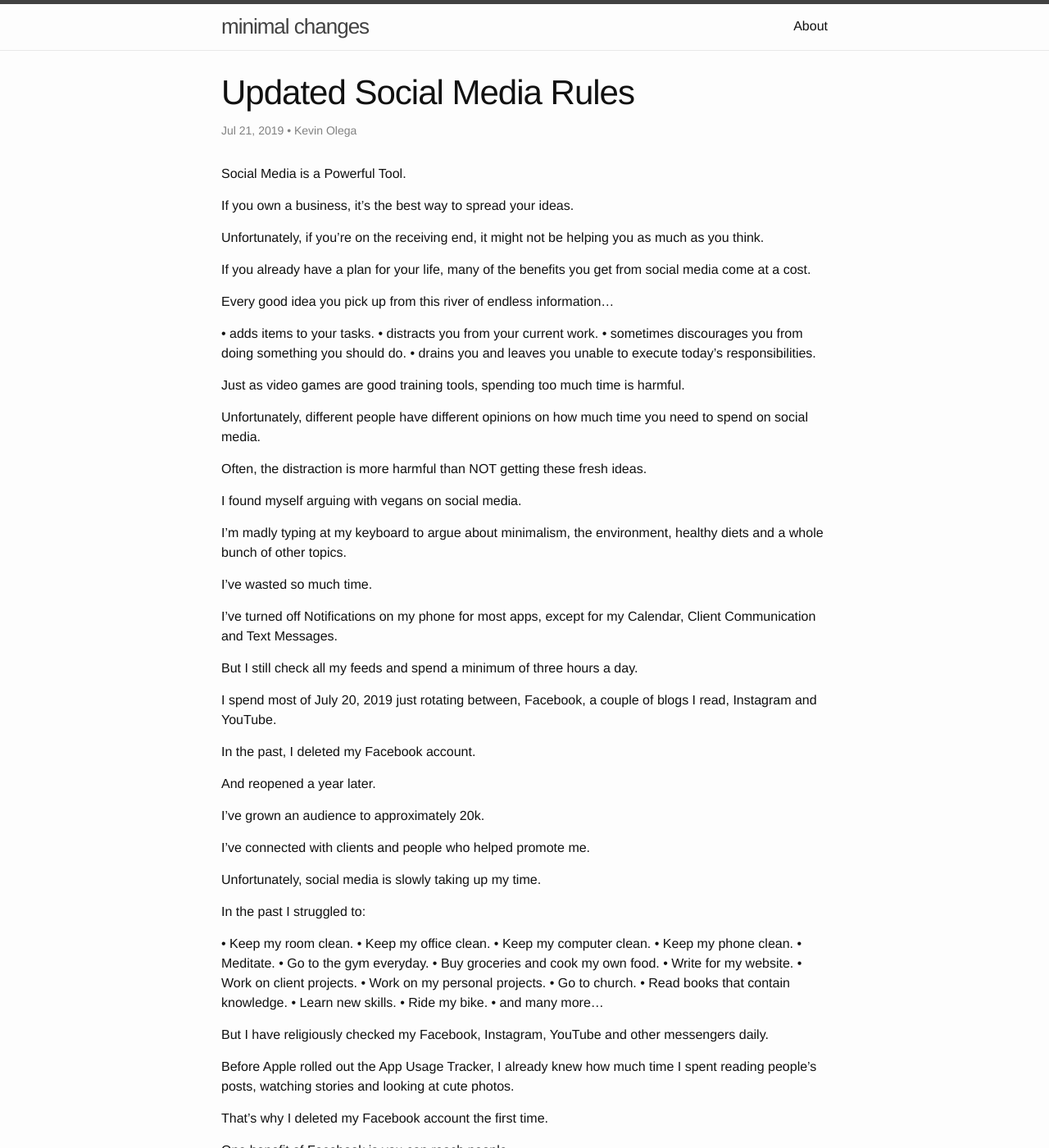
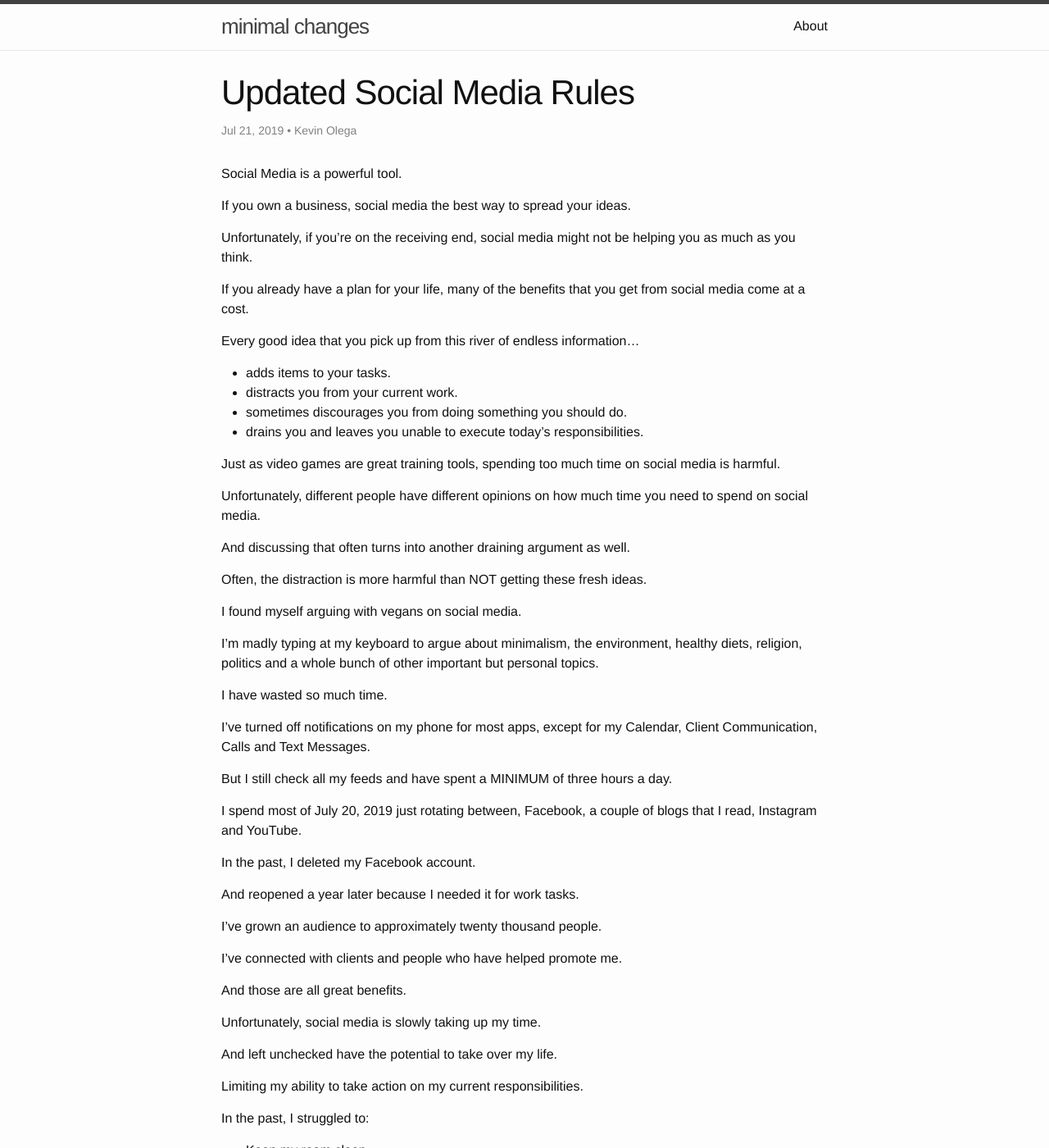
Before and after one commit to kevinolega/minimalchanges, a Jekyll site: the page built from _posts/2019-07-21-social-media.md, in a window 1280 px wide and 1400 px high. Shown: the whole window at 82% size. Built offline with Jekyll 4.4.1, drawn with Linux system fonts in a browser that asks for light colours; nearby versions of some CDN libraries; library files that are not in the unit come from our copies; some of the changed text lies outside the part shown.

Commit message:
Update 2019-07-21-social-media.md

```diff
--- a/_posts/2019-07-21-social-media.md
+++ b/_posts/2019-07-21-social-media.md
@@ -6,104 +6,115 @@ Tags: [ manual, blog ]
 permalink: /social-media/
 author: Kevin Olega
 ---
-Social Media is a Powerful Tool.
+Social Media is a powerful tool.
 
-If you own a business, it's the best way to spread your ideas.
+If you own a business, social media the best way to spread your ideas.
 
-Unfortunately, if you're on the receiving end, it might not be helping you as much as you think.
+Unfortunately, if you're on the receiving end, social media might not be helping you as much as you think.
 
-If you already have a plan for your life, many of the benefits you get from social media come at a cost.
+If you already have a plan for your life, many of the benefits that you get from social media come at a cost.
 
-Every good idea you pick up from this river of endless information...
+Every good idea that you pick up from this river of endless information...
 
-• adds items to your tasks.
-• distracts you from your current work.
-• sometimes discourages you from doing something you should do.
-• drains you and leaves you unable to execute today's responsibilities.
+- adds items to your tasks.
+- distracts you from your current work.
+- sometimes discourages you from doing something you should do.
+- drains you and leaves you unable to execute today's responsibilities.
 
-Just as video games are good training tools, spending too much time is harmful.
+Just as video games are great training tools, spending too much time on social media is harmful.
 
 Unfortunately, different people have different opinions on how much time you need to spend on social media.
+
+And discussing that often turns into another draining argument as well.
 
 Often, the distraction is more harmful than NOT getting these fresh ideas.
 
 I found myself arguing with vegans on social media.
 
-I'm madly typing at my keyboard to argue about minimalism, the environment, healthy diets and a whole bunch of other topics.
+I'm madly typing at my keyboard to argue about minimalism, the environment, healthy diets, religion, politics and a whole bunch of other important but personal topics.
 
-I've wasted so much time.
+I have wasted so much time.
 
-I've turned off Notifications on my phone for most apps, except for my Calendar, Client Communication and Text Messages.
+I've turned off notifications on my phone for most apps, except for my Calendar, Client Communication, Calls and Text Messages.
 
-But I still check all my feeds and spend a minimum of three hours a day.
+But I still check all my feeds and have spent a MINIMUM of three hours a day.
 
-I spend most of July 20, 2019 just rotating between, Facebook, a couple of blogs I read, Instagram and YouTube.
+I spend most of July 20, 2019 just rotating between, Facebook, a couple of blogs that I read, Instagram and YouTube.
 
 In the past, I deleted my Facebook account.
 
-And reopened a year later.
+And reopened a year later because I needed it for work tasks.
 
-I've grown an audience to approximately 20k.
+I've grown an audience to approximately twenty thousand people.
 
-I've connected with clients and people who helped promote me.
+I've connected with clients and people who have helped promote me.
+
+And those are all great benefits.
 
 Unfortunately, social media is slowly taking up my time.
 
-In the past I struggled to:
+And left unchecked have the potential to take over my life.
 
-• Keep my room clean.
-• Keep my office clean.
-• Keep my computer clean.
-• Keep my phone clean.
-• Meditate.
-• Go to the gym everyday.
-• Buy groceries and cook my own food.
-• Write for my website.
-• Work on client projects.
-• Work on my personal projects.
-• Go to church.
-• Read books that contain knowledge.
-• Learn new skills.
-• Ride my bike.
-• and many more...
+Limiting my ability to take action on my current responsibilities.
+
+In the past, I struggled to:
+
+- Keep my room clean.
+- Keep my office clean.
+- Keep my computer clean.
+- Keep my phone clean.
+- Meditate.
+- Go to the gym everyday.
+- Buy groceries and cook my own food.
+- Write for my website.
+- Work on client projects.
+- Work on my personal projects.
+- Draw to reduce stress.
+- Go to church.
+- Read books that contain knowledge.
+- Learn new skills.
+- Ride my bike.
+- and many more...
 
 But I have religiously checked my Facebook, Instagram, YouTube and other messengers daily.
 
-Before Apple rolled out the App Usage Tracker, I already knew how much time I spent reading people's posts, watching stories and looking at cute photos.
+Before Apple rolled out the App Usage Tracker, I already knew how much time I spent reading other people's posts, watching stories and looking at cute photos of anime and whatever is on my news feed.
 
 That's why I deleted my Facebook account the first time.
 
-One benefit of Facebook is you can reach people.
+One benefit of Facebook is that you can reach people.
 
-At the cost of them reading all your conversations and using that to target you with advertisement.
+At the cost of the Facebook Corporation's staff and AI gaining the ability to read all your conversations and use that information to target you and your loved ones with very specific advertisement.
 
 But you can reach everyone.
 
-So somehow that's something we consider to be an acceptable trade off.
+You no longer need to save phone numbers and email addresses because of Facebook.
 
-## Here are New Facebook Rules
+So somehow that is something that we all consider to be an acceptable trade off.
 
-### My Websites Are My Social Media
+## Here are my new Facebook rules
+
+**FIRST: My Websites Are My Social Media**
 
 My thoughts and opinions go to my websites.
 
 [Announcements go to my homepage](https://kevinolega.com/now)
 
-[Career advice gets documented here](https://callcentertrainingtips.com).
+[Career notes and advice gets documented on my job hunting tips website](https://callcentertrainingtips.com).
 
-[Personal development notes go here](https://callcentertrainingtips.com).
+[Personal development notes go to my personal blog](https://minimalchanges.com).
 
-[Records of my adventures and recommendations go here](https://callcentertrainingtips.com).
+[Records of my adventures and recommendations go to my directory website](https://philippineislandliving.com).
 
-[Workflow goes here](https://businessideasph.com).
+[Workflow goes to my freelancer website.](https://businessideasph.com).
 
 I'll only use Facebook to message people.
 
 I'll stop participating in the following features.
 
-• Stories
-• News Feed (because I can read this forever)
-• Groups (because I'll lose my discipline type all day in the comments section)
+- Stories (just because I could see what everyone else is sharing means that I should check out what everyone else is doing)
+- News Feed (because I can keep scrolling indefinitely and read this forever)
+- Groups (because I'll lose my discipline type and stay glued all day in the comments section)
 
 I don't recommend this for anyone else.
 
```
